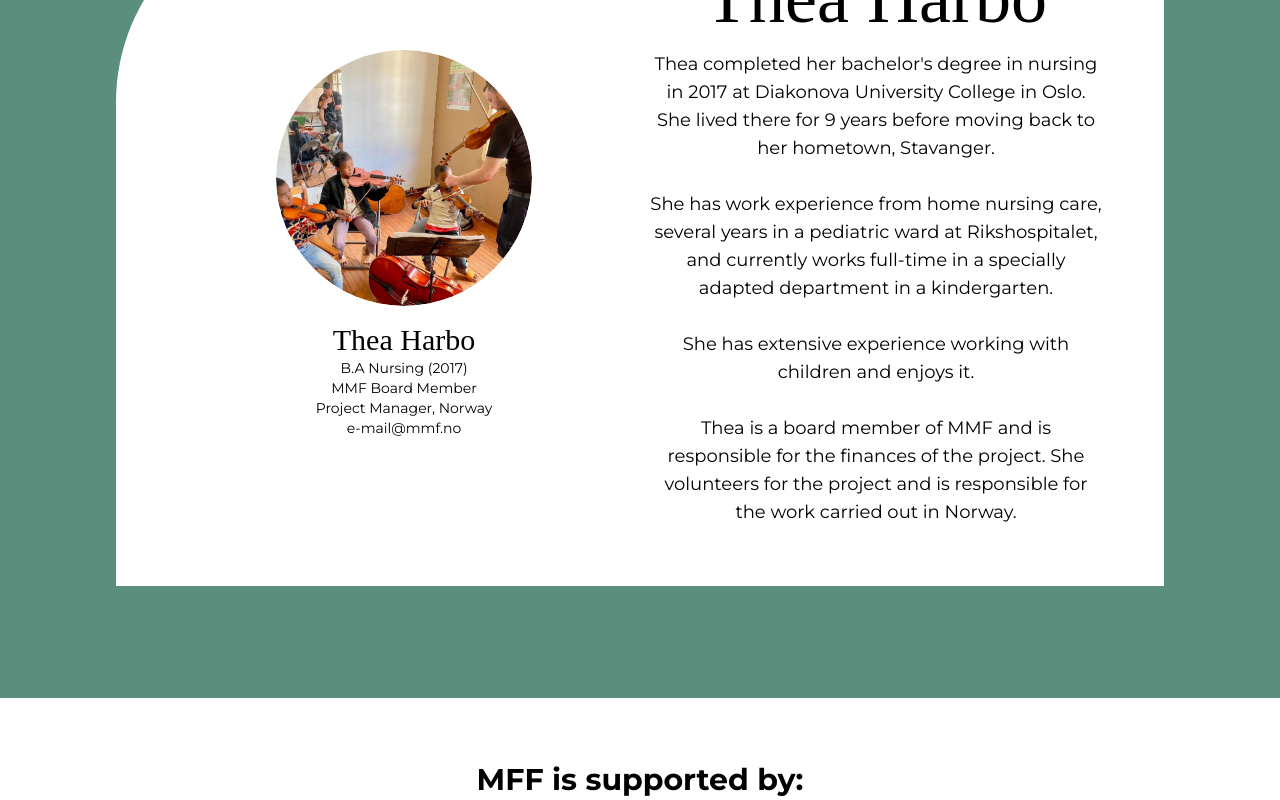
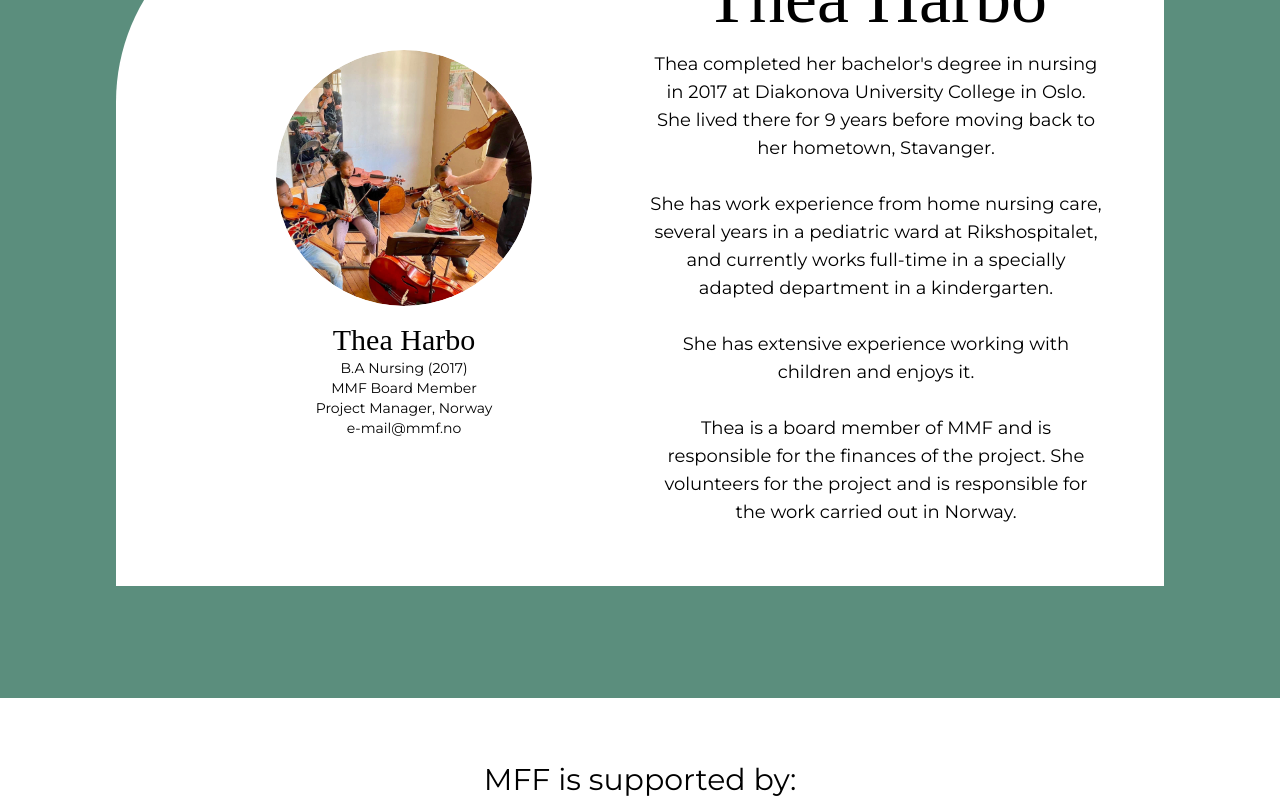
Before and after one commit to NoroffFEU/musikkforandrerliv.no, a React (Vite) app: page /about in a window 1280 px wide. Shown: the part 11200-12000 px from the top of the page. Built offline with nearby package versions, Linux system fonts and the light colour scheme; a web font is replaced by a local one.

Commit message:
Update Supporters section design and styling

```diff
--- a/src/components/aboutUsPage/SupportersSection.jsx
+++ b/src/components/aboutUsPage/SupportersSection.jsx
@@ -1,4 +1,3 @@
-
 import React from 'react';
 
 const SupportersSection = ({ section }) => {
@@ -6,21 +5,21 @@ const SupportersSection = ({ section }) => {
 
  return (
    <div className="text-center py-16 px-4 bg-white">
-      <h2 className="text-3xl font-bold mb-8 text-black">
+     <h2 className="text-3xl mb-8 text-black">
        {section.title}
      </h2>
-      <div className="max-w-2xl mx-auto space-y-4">
+     <div className="max-w-2xl mx-auto space-y-2">
        {section.supporters.map((supporter, index) => {
-          const textStyle = index % 2 === 0
-            ? "text-[#EF476F] italic font-semibold"
+         const textColor = supporter.name === "Martin Fröst Foundation"
+           ? "text-[#EF476F]"
            : "text-black";
 
          return (
            <p
              key={supporter.id}
-              className={`text-lg ${textStyle} transition-colors duration-300 hover:text-opacity-80`}
+             className={`text-lg ${textColor} transition-colors duration-300 hover:text-opacity-80`}
            >
-              {index % 2 === 0 ? `"${supporter.name}"` : supporter.name}
+             {index === 0 ? `"${supporter.name}"` : supporter.name}
            </p>
          );
        })}
```
Lines whose indentation alone changed are shown as unchanged.
